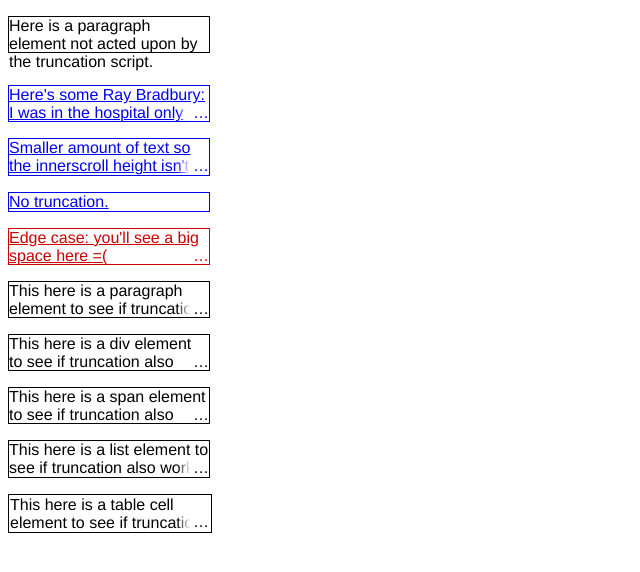
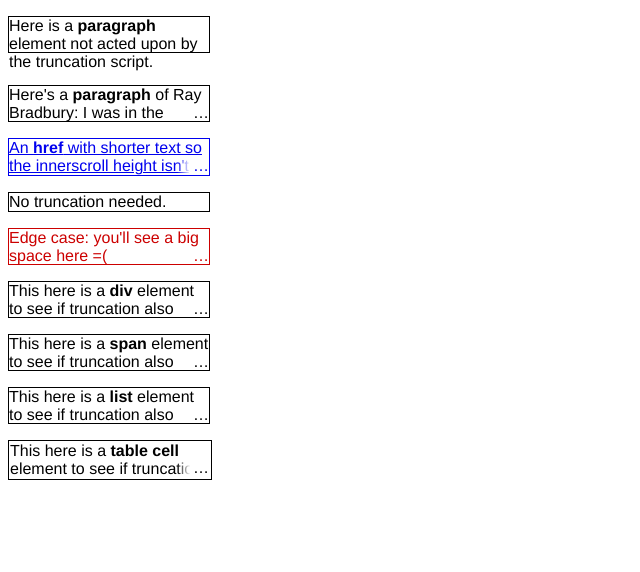
Before and after one commit to jdinitto/multilineTruncation, a plain HTML site: page index.html in a window 1280 px wide. Shown: the whole page, without its empty margins (0-640 px from the left). Drawn offline with nearby package versions, Linux system fonts and the light colour scheme.

Commit message:
update html

```diff
--- a/index.html
+++ b/index.html
@@ -14,29 +14,29 @@
 </head>
 
 <body>
-    <p id="nonTruncation">Here is a paragraph element not acted upon by the truncation script.</p>
-    <a href="#" class="truncateThisText">Here's some Ray Bradbury: I was in the hospital only three long sad days when on a Sunday, sd sdsd s  sd with all the doctors mostly absent and the nurses off doing something no one knew, that the remarkable thing happened. He could hear the approach of the remarkable event moments before its arrivdsdhe explosions of laughter and the welcoming cries of patients far down the hall. At long last the remarkable event arrived in the door.</a>
-    <a href="#" class="truncateThisText">Smaller amount of text so the innerscroll height isn't much bigger.</a>
-    <a href="#" class="truncateThisText">No truncation.</a>
-    <a href="#" class="truncateThisText red">Edge case: you'll see a big space here =( Reallylongwordthatcausesa3rdline</a>
+    <p id="nonTruncation">Here is a <strong>paragraph</strong> element not acted upon by the truncation script.</p>
+    <p class="truncateThisText">Here's a <strong>paragraph</strong> of Ray Bradbury: I was in the hospital only three long sad days when on a Sunday,
+        with all the doctors mostly absent and the nurses off doing something no one knew, that the remarkable thing happened.
+        He could hear the approach of the remarkable event moments before its arrivdsdhe explosions of laughter and the welcoming
+        cries of patients far down the hall. At long last the remarkable event arrived in the door.</p>
+    <a href="#" class="truncateThisText">An <strong>href</strong> with shorter text so the innerscroll height isn't much bigger.</a>
+    <p class="truncateThisText">No truncation needed.</p>
+    <p class="truncateThisText red">Edge case: you'll see a big space here =( Reallylongwordthatcausesa3rdline</p>
     <p class="truncateThisText">
-        This here is a paragraph element to see if truncation works with it.
+        This here is a <strong>div</strong> element to see if truncation also works with it.
     </p>
     <p class="truncateThisText">
-        This here is a div element to see if truncation also works with it.
-    </p>
-    <p class="truncateThisText">
-        This here is a span element to see if truncation also works with it.
+        This here is a <strong>span</strong> element to see if truncation also works with it.
     </p>
     <ul>
         <li class="truncateThisText">
-            This here is a list element to see if truncation also works with it.
+            This here is a <strong>list</strong> element to see if truncation also works with it.
         </li>
     </ul>
     <table>
         <tbody>
             <tr>
-                <td class="truncateThisText">This here is a table cell element to see if truncation also works with it.</td>
+                <td class="truncateThisText">This here is a <strong>table cell</strong> element to see if truncation also works with it.</td>
             </tr>
         </tbody>
     </table>
```
